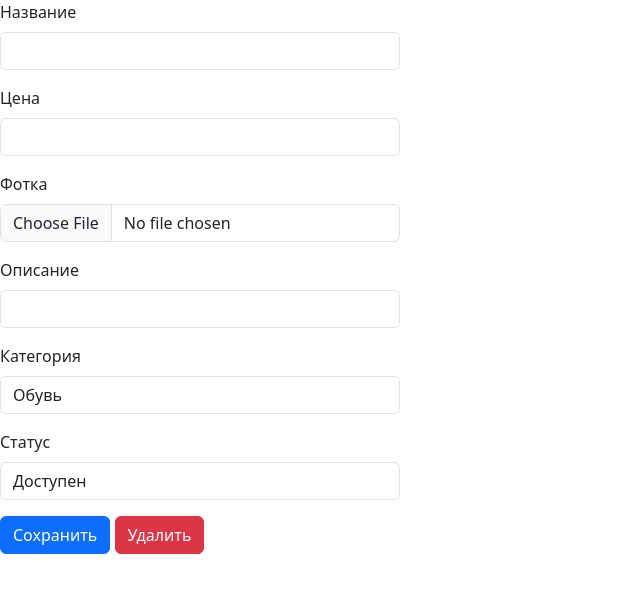
After one commit to Under-The-Bridge/ClothingStore, a PHP site: page /crud/items-edit.php in a window 1280 px wide. The commit adds this page. Shown: the top 593 px of the page, without its empty margins (0-640 px from the left). Run offline with PHP 8.4, Linux system fonts and the light colour scheme; data comes from the database, SQL or seed files in the repository; data that the repository does not hold is empty.

Commit message:
13.04.2026

```diff
--- a/components/adminHeader.php
+++ b/components/adminHeader.php
@@ -3,5 +3,4 @@
     <a href="categories.php">Категории</a>
     <a href="items.php">Товары</a>
     <a href="users.php">Пользователи</a>
-    <a href="" onclick="alert('не сделал')">Заказы</a>
 </header>
--- a/crud/categories-edit.php
+++ b/crud/categories-edit.php
@@ -20,12 +20,13 @@ $query = mysqli_fetch_array(mysqli_query($conn,"select * from Categories where `
 <body>
     <div id="addPanel">
         <form method="post" action="categories-db.php">
+            <input type="hidden" class="form-control" id="name" name="id" value="<?=$query[0]?>">
             <div class="mb-3">
                 <label for="name" class="form-label">Название категории</label>
                 <input type="text" class="form-control" id="name" name="name" value="<?=$query[1]?>">
             </div>
-            <button type="submit" class="btn btn-primary">Сохранить</button>
-            <a href="delete-db.php?id=<?=$id?>" type="submit" class="btn btn-danger">Удалить</a>
+            <button name="btnEdit" type="submit" class="btn btn-primary">Сохранить</button>
+            <a href="delete-db.php?id=<?=$id?>&table=Categories&idField=id_category" type="submit" class="btn btn-danger">Удалить</a>
         </form>
     </div>
 </body>
--- a/crud/categories.php
+++ b/crud/categories.php
@@ -49,7 +49,7 @@
                     <label for="name" class="form-label">Название категории</label>
                     <input type="text" class="form-control" id="name" name="name">
                 </div>
-                <button type="submit" class="btn btn-primary">Submit</button>
+                <button name="btnAdd" type="submit" class="btn btn-primary">Добавить</button>
             </form>
         </div>
     </div>
--- /dev/null
+++ b/crud/items-edit.php
@@ -0,0 +1,62 @@
+<?php
+    require "../connect-db.php";
+
+    $id = $_GET["id"] ?? false;
+    $item = mysqli_fetch_array(mysqli_query($conn,"select * from Item where `id_item` = $id"));
+
+    $categories = mysqli_fetch_all(mysqli_query($conn,"select * from Categories"));
+?>
+<!DOCTYPE html>
+<html lang="en">
+<head>
+    <meta charset="UTF-8">
+    <meta name="viewport" content="width=device-width, initial-scale=1.0">
+            <link href="https://cdn.jsdelivr.net/npm/bootstrap@5.3.8/dist/css/bootstrap.min.css" rel="stylesheet"
+    integrity="sha384-sRIl4kxILFvY47J16cr9ZwB07vP4J8+LH7qKQnuqkuIAvNWLzeN8tE5YBujZqJLB" crossorigin="anonymous">
+    <script src="https://cdn.jsdelivr.net/npm/bootstrap@5.3.8/dist/js/bootstrap.bundle.min.js"
+    integrity="sha384-FKyoEForCGlyvwx9Hj09JcYn3nv7wiPVlz7YYwJrWVcXK/BmnVDxM+D2scQbITxI"
+    crossorigin="anonymous"></script>
+    <link rel="stylesheet" href="../styles/adminStyle.css">
+    <title>Document</title>
+</head>
+<body>
+    <div id="addPanel">
+        <form method="post" action="items-db.php" enctype="multipart/form-data">
+            <input type="hidden" class="form-control" id="name" name="id" value="<?=$item[0]?>">
+            <div class="mb-3">
+                <label class="form-label" for="name">Название</label>
+                <input class="form-control" id="name" name="name" type="text" required value="<?=$item[1]?>">
+            </div>
+            <div class="mb-3">
+            <label class="form-label" for="price">Цена</label>
+            <input class="form-control" id="price" name="price" type="number" required value="<?=$item[2]?>">
+            </div>
+                        <div class="mb-3">
+            <label class="form-label" for="image">Фотка</label>
+            <input class="form-control" id="image" name="image" type="file" required>
+        </div>
+                    <div class="mb-3">
+            <label class="form-label" for="desc">Описание</label>
+            <input class="form-control" id="desc" name="desc" type="text" required value="<?=$item[4]?>">
+        </div>
+        <div class="mb-3">
+            <label class="form-label" for="category">Категория</label>
+            <select class="form-control" id="category" name="category" type="text" required value="<?=$item[5]?>">
+                <?foreach($categories as $category):?>
+                    <option value="<?=$category[0]?>" <?=$item[6] == $categories[0] ? "selected" : ""?>><?=$category[1]?></option>
+                    <?endforeach;?>
+                </select>
+        </div>
+        <div class="mb-3">
+            <label class="form-label" for="category">Статус</label>
+            <select class="form-control" id="category" name="status" type="text" required value="<?=$item[5]?>">
+                    <option value="Доступен" <?=$item[6] == "Доступен" ? "selected" : ""?>>Доступен</option>
+                    <option value="Не доступен" <?=$item[6] == "Не доступен" ? "selected" : ""?>>Не доступен</option>
+            </select>
+        </div>
+            <button name="btnEdit" type="submit" class="btn btn-primary">Сохранить</button>
+            <a href="delete-db.php?id=<?=$id?>&table=Item&idField=id_item" type="submit" class="btn btn-danger">Удалить</a>
+        </form>
+    </div>
+</body>
+</html>
--- a/crud/users-db.php
+++ b/crud/users-db.php
@@ -18,5 +18,6 @@ if(mysqli_num_rows(mysqli_query($conn,"SELECT * FROM `Users` WHERE `email` = '$e
 
     $query = mysqli_query($conn, $sql);
 }
+header("Location: /crud/users.php");
 
 ?>
--- a/crud/users.php
+++ b/crud/users.php
@@ -37,6 +37,7 @@
                 <td>Имя</td>
                 <td>Фамилия</td>
                 <td>Отчество</td>
+                <td>Редактировать</td>
             </tr>
             <?foreach($items as $item):?>
             <tr>
@@ -48,6 +49,7 @@
                 <td><?=$item["name"]?></td>
                 <td><?=$item["surname"]?></td>
                 <td><?=$item["patronymic"]?></td>
+                <td><a href="users-edit.php?id=<?=$item["id_user"]?>">Редактировать</a></td>
             </tr>
             <?endforeach;?>
         </table>
@@ -84,7 +86,7 @@
                 <label class="form-label" for="pat">Отчество</label>
                 <input class="form-control" id="pat" name="pat" type="pat" required>
             </div>
-            <button>Добавить</button>
+                <button name="btnAdd" type="submit" class="btn btn-primary">Добавить</button>
         </form>
         </div>
     </div>
```
Also changed, not shown: crud/categories-db.php (+11 -3 lines), crud/delete-db.php (+7 -0 lines), crud/items-db.php (+23 -0 lines), crud/items.php (+6 -4 lines), crud/users-edit.php (added, +60 -0 lines), images/humans/jeans.png (added).
